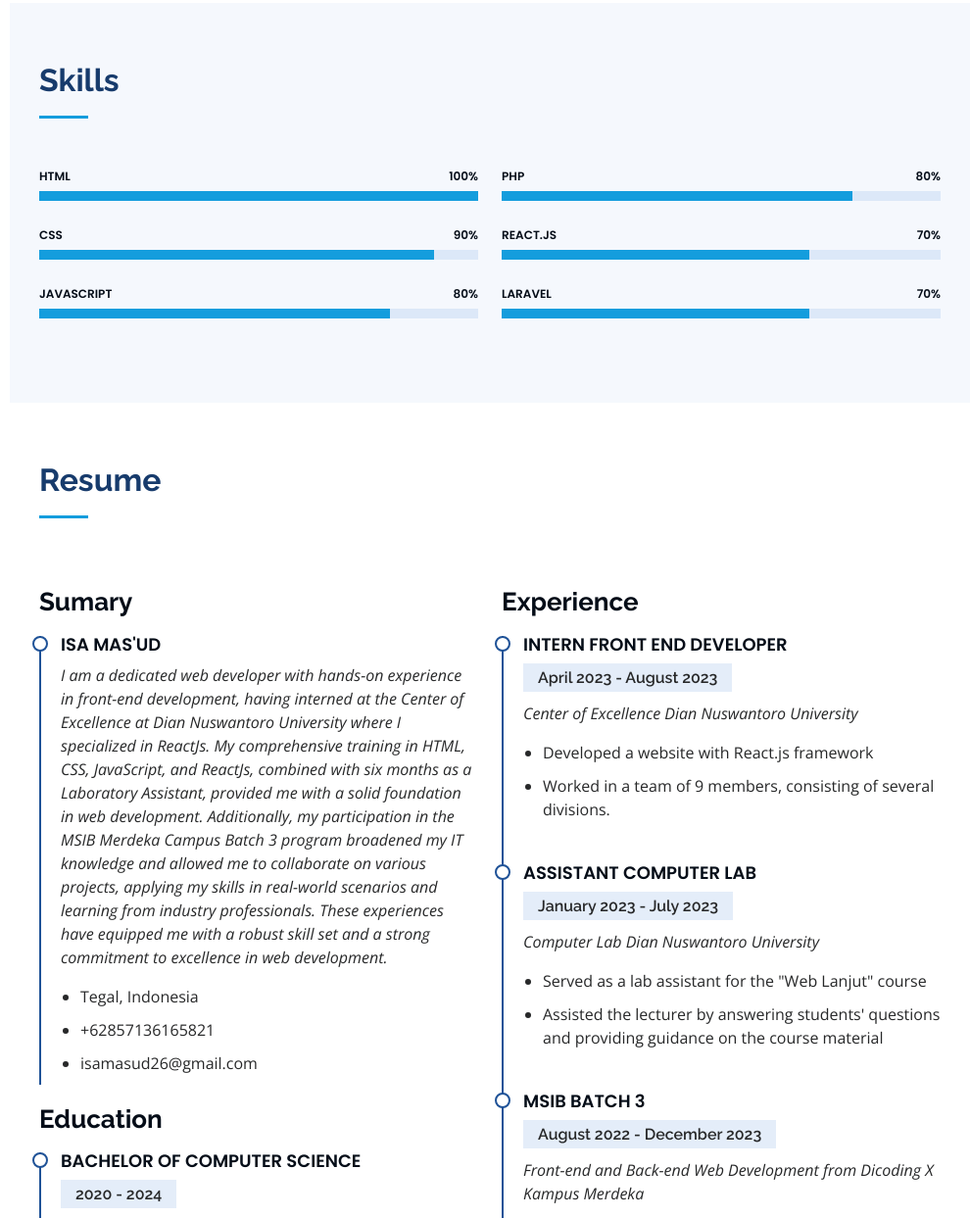
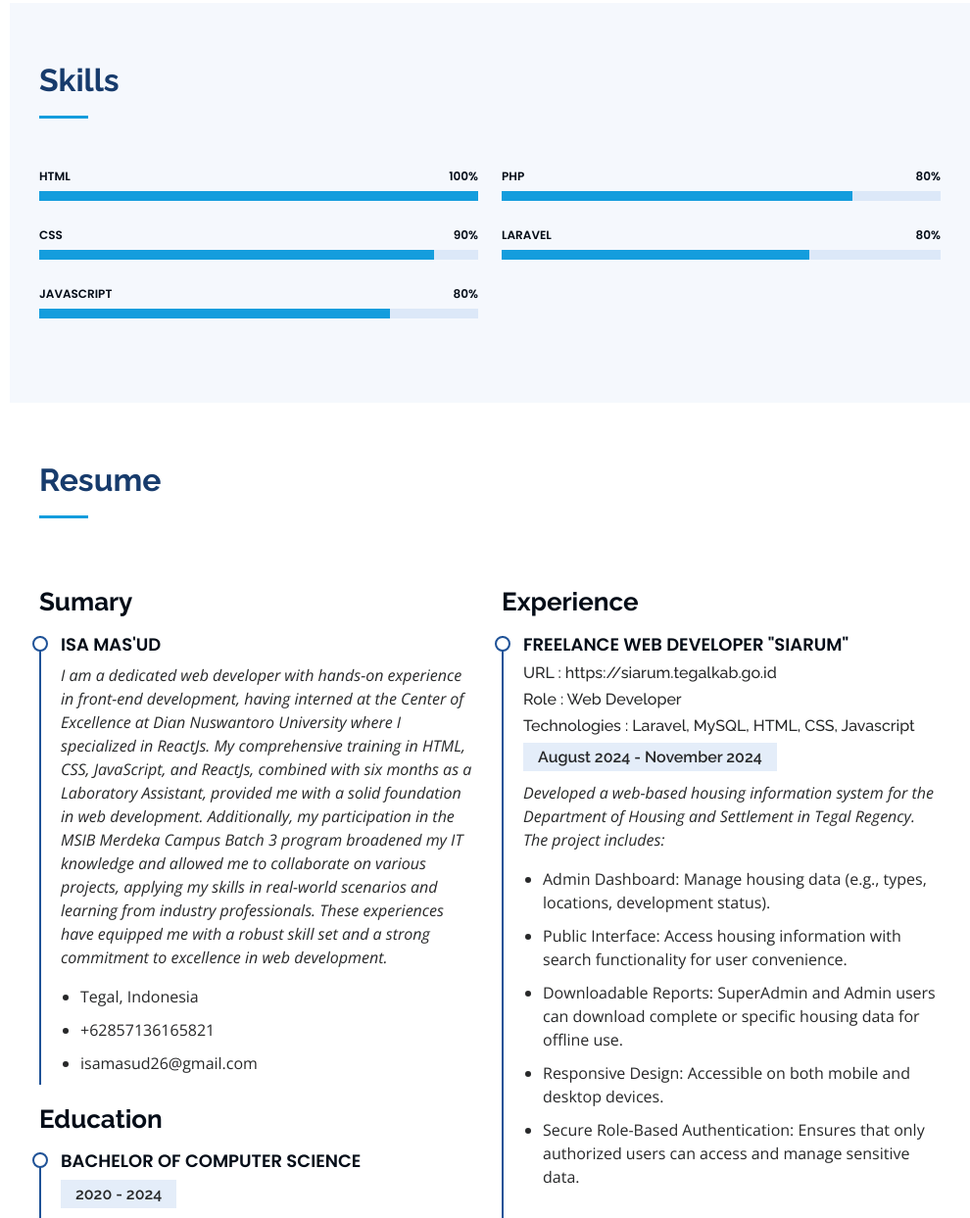
Before and after one commit to isamsd26/Personal-portofolio, a plain HTML site: page index.html in a window 1280 px wide. Shown: the part 1557-2800 px from the top of the page at 98% size, without its empty margins (290-1280 px from the left). Drawn offline with nearby package versions, Linux system fonts and the light colour scheme.

Commit message:
experience

```diff
--- a/index.html
+++ b/index.html
@@ -154,14 +154,7 @@
             </div>
 
             <div class="progress">
-              <span class="skill">React.js <i class="val">70%</i></span>
-              <div class="progress-bar-wrap">
-                <div class="progress-bar" role="progressbar" aria-valuenow="70" aria-valuemin="0" aria-valuemax="100"></div>
-              </div>
-            </div>
-
-            <div class="progress">
-              <span class="skill">Laravel <i class="val">70%</i></span>
+              <span class="skill">Laravel <i class="val">80%</i></span>
               <div class="progress-bar-wrap">
                 <div class="progress-bar" role="progressbar" aria-valuenow="70" aria-valuemin="0" aria-valuemax="100"></div>
               </div>
@@ -208,6 +201,27 @@
           <div class="col-lg-6" data-aos="fade-up" data-aos-delay="100">
             <h3 class="resume-title">Experience</h3>
             <div class="resume-item">
+              <h4>Freelance Web Developer "SiArum"</h4>
+              <h6>URL : https://siarum.tegalkab.go.id</h6>
+              <h6>Role : Web Developer</h6>
+              <h6>Technologies : Laravel, MySQL, HTML, CSS, Javascript</h6>
+              <h5> August 2024 - November 2024</h5>
+              <p><em>Developed a web-based housing information system for the Department of Housing and Settlement in Tegal Regency. The project includes:</em></p>
+              <ul>
+                <li>Admin Dashboard: Manage housing data (e.g., types, locations, development status).</li>
+                <li>Public Interface: Access housing information with search functionality for user convenience.</li>
+                <li>Downloadable Reports: SuperAdmin and Admin users can download complete or specific housing data for offline use.</li>
+                <li>Responsive Design: Accessible on both mobile and desktop devices.</li>
+                <li>Secure Role-Based Authentication: Ensures that only authorized users can access and manage sensitive data.</li>
+              </ul>
+              <p><em>Impact :</em></p>
+              <ul>
+                <li>Improved data management efficiency by 40%.</li>
+                <li>Enhanced public transparency in housing-related information.</li>
+                <li>Enabled easier data sharing and reporting through export functionality</li>
+              </ul>
+            </div>
+            <div class="resume-item">
               <h4>Intern Front End Developer</h4>
               <h5>April 2023 - August 2023</h5>
               <p><em>Center of Excellence Dian Nuswantoro University </em></p>
@@ -223,16 +237,6 @@
               <ul>
                 <li>Served as a lab assistant for the "Web Lanjut" course</li>
                 <li>Assisted the lecturer by answering students' questions and providing guidance on the course material</li>
-              </ul>
-            </div>
-            <div class="resume-item">
-              <h4>MSIB Batch 3</h4>
-              <h5> August 2022 - December 2023</h5>
-              <p><em>Front-end and Back-end Web Development from Dicoding X Kampus Merdeka</em></p>
-              <ul>
-                <li>Received a scholarship for a class focusing on Front-end and Back-end Web Development from Dicoding in collaboration with Kampus Merdeka.</li>
-                <li>Studied website creation from beginner to expert level.</li>
-                <li>Capstone project: Blind Test with the Ishihara method.</li>
               </ul>
             </div>
           </div>
```
